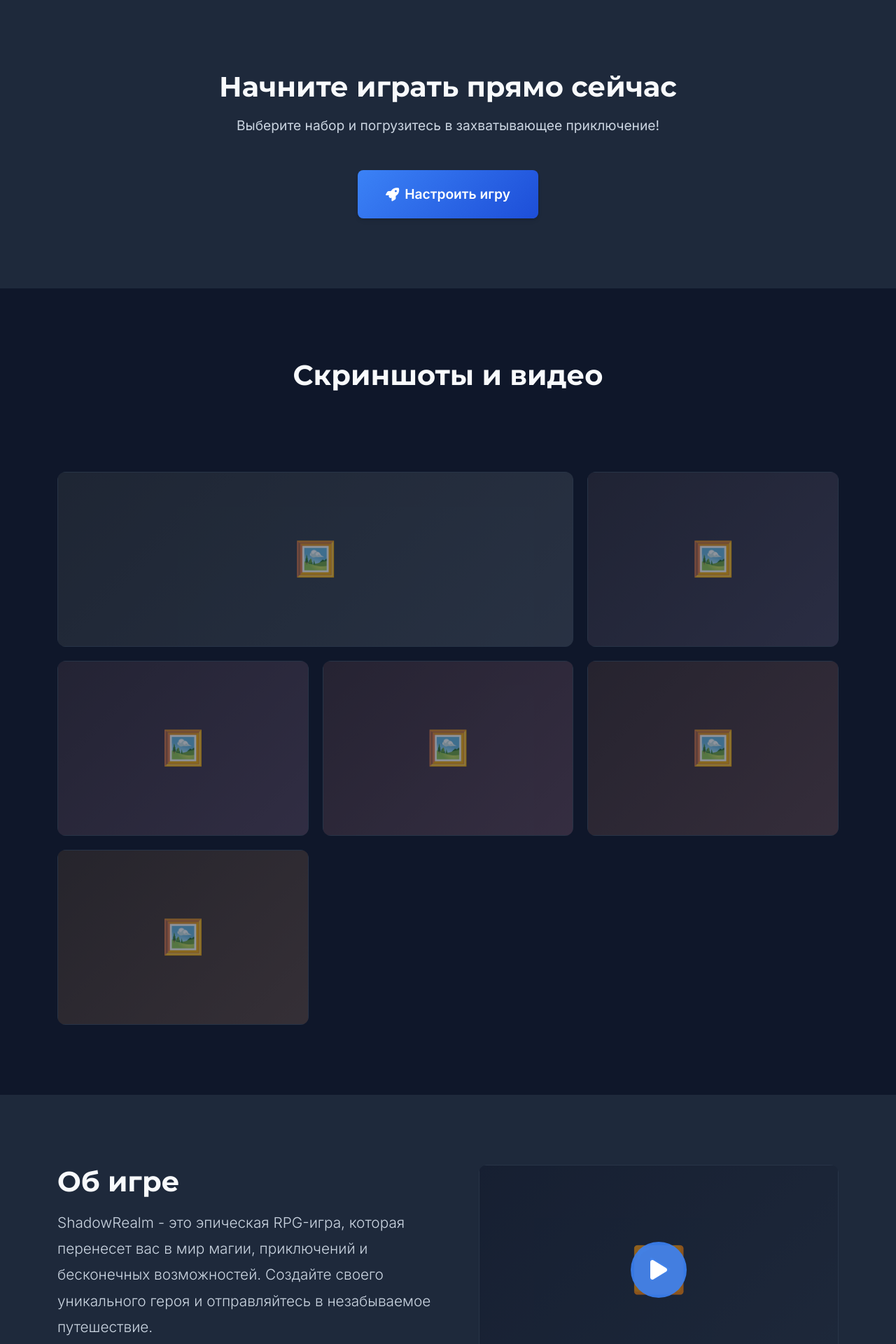
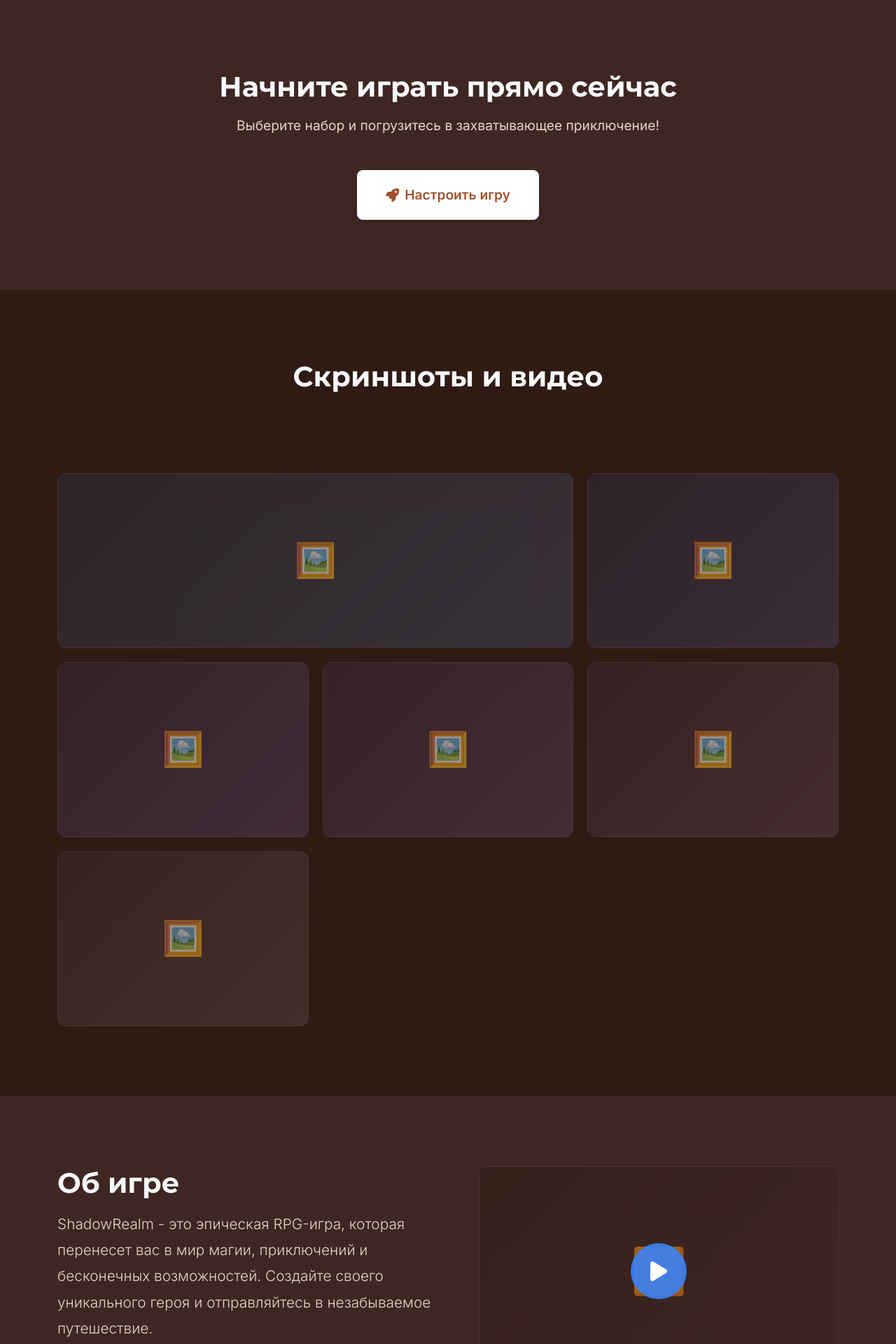
Before and after one commit to kvoin2003/sealed_gate, a PHP site: page / in a window 1280 px wide. Shown: the part 801-2721 px from the top of the page at 70% size. Run offline with PHP 8.4, Linux system fonts and the light colour scheme.

Commit message:
Implement brown/cinnamon color scheme with white and brown buttons
Co-authored-by: kvoin2003 <198508084+kvoin2003@users.noreply.github.com>

```diff
--- a/css/style.css
+++ b/css/style.css
@@ -1,26 +1,26 @@
 /* ===== ОСНОВНЫЕ СТИЛИ В СТИЛЕ SEALED GATE ===== */
 :root {
-    --primary-color: #3b82f6;
-    --primary-hover: #2563eb;
-    --secondary-color: #64748b;
-    --accent-color: #f59e0b;
+    --primary-color: #A0522D;
+    --primary-hover: #8B4513;
+    --secondary-color: #8B7355;
+    --accent-color: #D2691E;
     --success-color: #10b981;
     --danger-color: #ef4444;
-    --warning-color: #f59e0b;
+    --warning-color: #D2691E;
 
-    --bg-primary: #0f172a;
-    --bg-secondary: #1e293b;
-    --bg-tertiary: #334155;
+    --bg-primary: #2F1B14;
+    --bg-secondary: #3E2723;
+    --bg-tertiary: #5D4037;
 
     --text-primary: #f8fafc;
-    --text-secondary: #cbd5e1;
-    --text-muted: #64748b;
+    --text-secondary: #E8D5C7;
+    --text-muted: #A0888B;
 
-    --border-color: #334155;
-    --border-light: #475569;
+    --border-color: #5D4037;
+    --border-light: #6D4C41;
 
-    --gradient-primary: linear-gradient(135deg, #3b82f6 0%, #1d4ed8 100%);
-    --gradient-secondary: linear-gradient(135deg, #64748b 0%, #334155 100%);
+    --gradient-primary: linear-gradient(135deg, #A0522D 0%, #8B4513 100%);
+    --gradient-secondary: linear-gradient(135deg, #8B7355 0%, #5D4037 100%);
 
     --shadow-sm: 0 1px 2px 0 rgba(0, 0, 0, 0.05);
     --shadow-md: 0 4px 6px -1px rgba(0, 0, 0, 0.1), 0 2px 4px -1px rgba(0, 0, 0, 0.06);
@@ -44,7 +44,7 @@ body {
 
 /* ===== НАВИГАЦИЯ ===== */
 .navbar {
-    background: rgba(15, 23, 42, 0.95);
+    background: rgba(47, 27, 20, 0.95);
     backdrop-filter: blur(20px);
     border-bottom: 1px solid var(--border-color);
     padding: 1rem 0;
@@ -52,7 +52,7 @@ body {
 }
 
 .navbar.scrolled {
-    background: rgba(15, 23, 42, 0.98);
+    background: rgba(47, 27, 20, 0.98);
     box-shadow: var(--shadow-lg);
 }
 
@@ -99,7 +99,7 @@ body {
 .navbar-nav .nav-link:hover,
 .navbar-nav .nav-link.active {
     color: var(--text-primary) !important;
-    background: rgba(59, 130, 246, 0.1);
+    background: rgba(160, 82, 45, 0.1);
 }
 
 .navbar-toggler {
@@ -160,6 +160,34 @@ body {
     background: var(--bg-secondary);
     border-color: var(--text-primary);
     color: var(--text-primary);
+}
+
+.btn-white {
+    background: white;
+    color: var(--primary-color);
+    border: 1px solid white;
+    box-shadow: var(--shadow-md);
+}
+
+.btn-white:hover {
+    background: #f8f9fa;
+    color: var(--primary-hover);
+    transform: translateY(-2px);
+    box-shadow: var(--shadow-lg);
+}
+
+.btn-brown {
+    background: var(--gradient-primary);
+    color: white;
+    border: 1px solid var(--primary-color);
+    box-shadow: var(--shadow-md);
+}
+
+.btn-brown:hover {
+    background: var(--primary-hover);
+    color: white;
+    transform: translateY(-2px);
+    box-shadow: var(--shadow-lg);
 }
 
 .btn-lg {
--- a/index.html
+++ b/index.html
@@ -43,8 +43,8 @@
                     </li>
                 </ul>
                 <div class="nav-buttons ms-3">
-                    <a href="#" class="btn btn-outline-light me-2">Трейлер</a>
-                    <a href="#" class="btn btn-primary">Играть сейчас</a>
+                    <a href="#" class="btn btn-white me-2">Трейлер</a>
+                    <a href="#" class="btn btn-brown">Играть сейчас</a>
                 </div>
             </div>
         </div>
@@ -84,11 +84,11 @@
                         </div>
 
                         <div class="hero-actions">
-                            <a href="#" class="btn btn-primary btn-lg me-3">
+                            <a href="#" class="btn btn-brown btn-lg me-3">
                                 <i class="fas fa-download"></i>
                                 Купить сейчас
                             </a>
-                            <a href="#" class="btn btn-outline-light btn-lg">
+                            <a href="#" class="btn btn-white btn-lg">
                                 <i class="fas fa-play"></i>
                                 Смотреть трейлер
                             </a>
@@ -120,7 +120,7 @@
                 <div class="col-lg-8 text-center">
                     <h2 class="section-title">Начните играть прямо сейчас</h2>
                     <p class="section-subtitle">Выберите набор и погрузитесь в захватывающее приключение!</p>
-                    <a href="#" class="btn btn-primary btn-xl">
+                    <a href="#" class="btn btn-white btn-xl">
                         <i class="fas fa-rocket"></i>
                         Настроить игру
                     </a>
```
